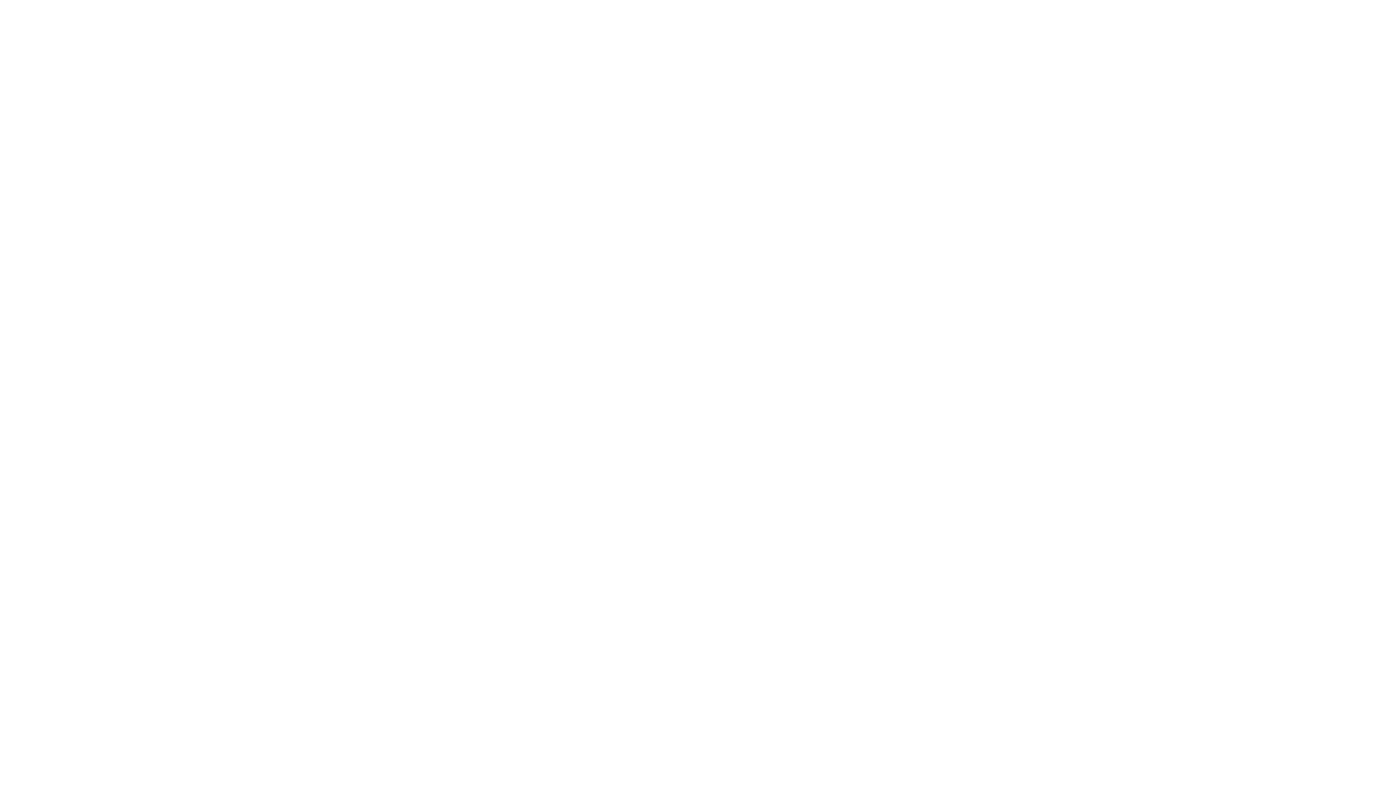
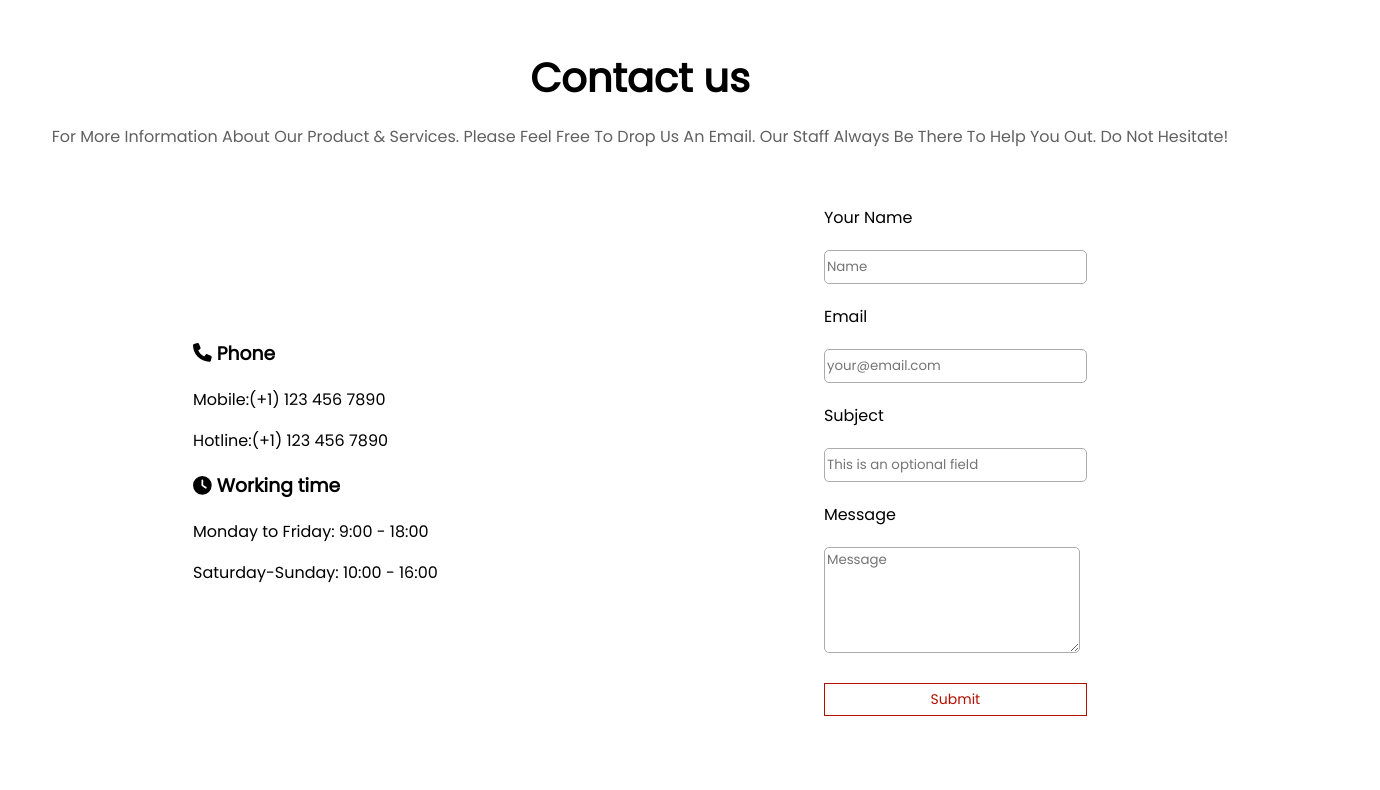
Before and after one commit to Osvaldo1408exe/Woodstock-Store, a React (Vite) app: page /contact in a window 1280 px wide. Before the commit this address had no page. Shown: the part 330-1120 px from the top of the page, 1380 px wide, since content can reach past the window. Before the commit the page ends 800 px from the top, so only its background shows below. Built offline with nearby package versions, Linux system fonts and the light colour scheme.

Commit message:
feat: pagina contact finalizada

```diff
--- a/src/App.jsx
+++ b/src/App.jsx
@@ -5,8 +5,8 @@ import Products from "./pages/products/products";
 import Item from "./pages/item/item";
 import { CartProvider } from './context/CartContext';
 import Cart from "./pages/cart";
+import Contact from "./pages/contact/contact";
 
-const About = () => <h1>About Page</h1>;
 const NotFound = () => <h1>404 - Page Not Found</h1>;
 
 const App = () => {
@@ -18,7 +18,7 @@ const App = () => {
           <Route path="/products" element={<Products />} />
           <Route path="/products/:id" element={<Item />} />
           <Route path="/cart" element={<Cart />} />
-          <Route path="/about" element={<About />} />
+          <Route path="/contact" element={<Contact />} />
           <Route path="*" element={<NotFound />} />
         </Routes>
       </Router>
--- a/src/components/header/index.jsx
+++ b/src/components/header/index.jsx
@@ -24,7 +24,7 @@ export default function Header() {
                 <ul className={menuAberto ? `${Styles.navbarMenu} ${Styles.active}` : Styles.navbarMenu}>
                     <Link to="/"><li>Home</li></Link>
                     <Link to="/products"><li>Products</li></Link>
-                    <Link to="/about"><li>About</li></Link>
+                    <Link to="/contact"><li>Contact</li></Link>
                     <Link to="/Cart"><li>Cart</li></Link>
                 </ul>
                 <div className={Styles.navbarButtons}>
--- /dev/null
+++ b/src/pages/contact/Component.module.css
@@ -0,0 +1,59 @@
+.infoContainer{
+    display: flex;
+    flex-direction: column;
+    justify-content: center;
+    align-items: center;
+    max-width: 100%;
+    margin-top: 20px;
+    margin-bottom: 40px
+}
+.infoContainer h1{
+    font-size: 40px;
+    font-weight: bold;
+    color: #000000;
+    margin-bottom: 0px;
+}
+.infoContainer p{
+    text-align: center;
+    color: #0000009f;
+}
+
+.formContainer{
+    display: flex;
+    justify-content: space-around;
+    flex-wrap: wrap;
+    align-items: center;
+    max-width: 100%;
+}
+.form{
+    display: flex;
+    flex-direction: column;
+}
+.form label{
+    margin-bottom: 20px;
+}
+.form input{
+    height: 30px;
+    border: 1px solid rgb(172, 172, 172);
+    border-radius: 5px;
+    margin-bottom: 20px;
+    transition: transform 0.3s ease, box-shadow 0.3s ease;
+}
+.form input:focus{
+    outline: none;
+    transform: translateY(-6px);
+}
+.form textarea{
+    width: 250px;
+    height: 100px;
+    border: 1px solid rgb(172, 172, 172);
+    border-radius: 5px;
+    margin-bottom: 20px;
+
+}
+.form textarea{
+    outline: none;
+}
+.form button{
+    margin-top: 10px;
+}
--- /dev/null
+++ b/src/pages/contact/contact.jsx
@@ -0,0 +1,50 @@
+import { FontAwesomeIcon } from "@fortawesome/react-fontawesome";
+import Header from "../../components/header";
+import TemplateBanner from "./../../components/banners/templateBanner";
+
+import Styles from "./Component.module.css";
+import { faClock, faPhone } from "@fortawesome/free-solid-svg-icons";
+import Benefits from "../../components/benefits";
+import Footer from "../../components/footer";
+
+
+export default function Contact() {
+    return (
+        <>
+            <Header/>
+            <TemplateBanner img="/banners/backgroundB&W.jpg" title="Contact" />
+            <div className={Styles.infoContainer}>
+                <h1 className={Styles.title}>Contact us</h1>
+                <p>For More Information About Our Product & Services. Please Feel Free To Drop Us An Email. Our Staff Always Be There To Help You Out. Do Not Hesitate!</p>
+            </div>
+            <div className={Styles.formContainer}>
+            <div className={Styles.contactDetails}>
+                    <div>
+                        <h3><FontAwesomeIcon icon={faPhone}/> Phone</h3>
+                        <p>Mobile:(+1) 123 456 7890</p>
+                        <p>Hotline:(+1) 123 456 7890</p>
+                    </div>
+                    <div>
+                        <h3><FontAwesomeIcon icon={faClock} /> Working time</h3>
+                        <p>Monday to Friday: 9:00 - 18:00</p>
+                        <p>Saturday-Sunday: 10:00 - 16:00</p>
+                    </div>
+                </div>
+
+                <div className={Styles.form}>
+                    <label>Your Name</label>
+                    <input type="text" placeholder="Name" />
+                    <label>Email</label>
+                    <input type="email" placeholder="your@email.com" />
+                    <label>Subject</label>
+                    <input type="text" placeholder="This is an optional field" />
+                    <label>Message</label>
+                    <textarea placeholder="Message" />
+                    <button>Submit</button>
+                </div>
+            </div>
+            <Benefits/>
+            <Footer/>
+        </>
+    );
+}
```
